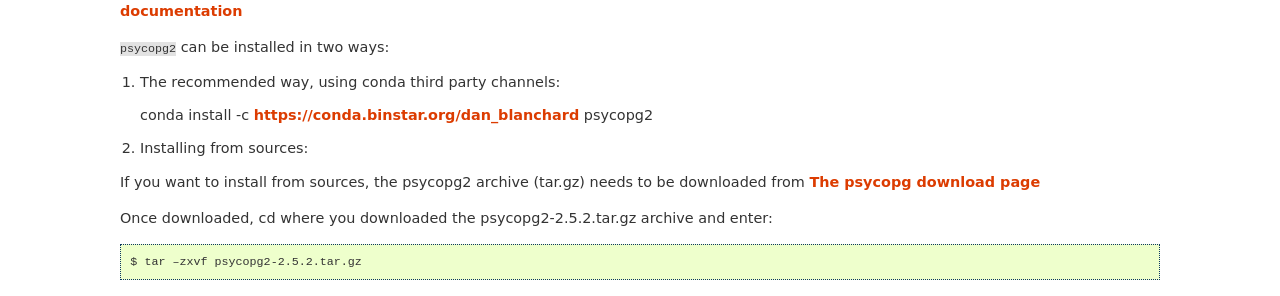
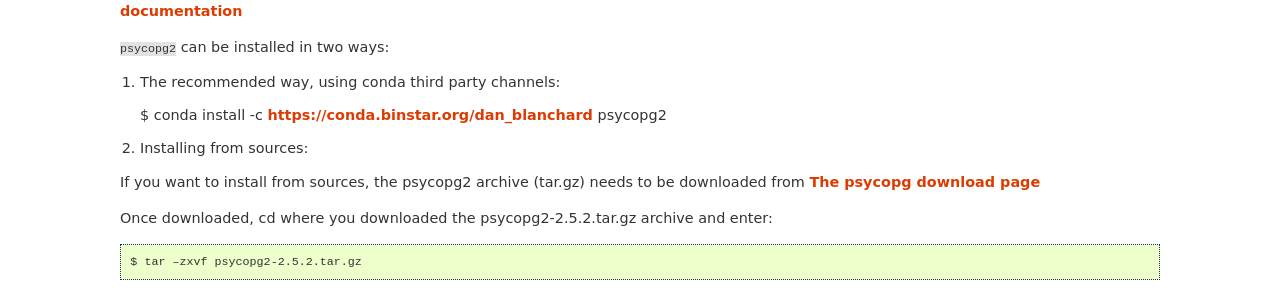
Before and after one commit to nicolasfauchereau/clidesc, a Sphinx documentation site: the page built from docs/install.rst, in a window 1280 px wide and 900 px high, scrolled down 2152 px. Shown: the part 320-616 px from the top of the window. Built offline with Sphinx 7.4.7, drawn with Linux system fonts in a browser that asks for light colours.

```diff
--- a/docs/install.rst
+++ b/docs/install.rst
@@ -174,7 +174,7 @@ documentation <http://initd.org/psycopg/docs/install.html#install-from-source>`_
 
 1. The recommended way, using conda third party channels:
 
-   conda install -c https://conda.binstar.org/dan\_blanchard psycopg2
+   $ conda install -c https://conda.binstar.org/dan\_blanchard psycopg2
 
 2. Installing from sources:
 
```
Also changed, not shown: docs/install.md (+1 -1 lines), 5 other files.
